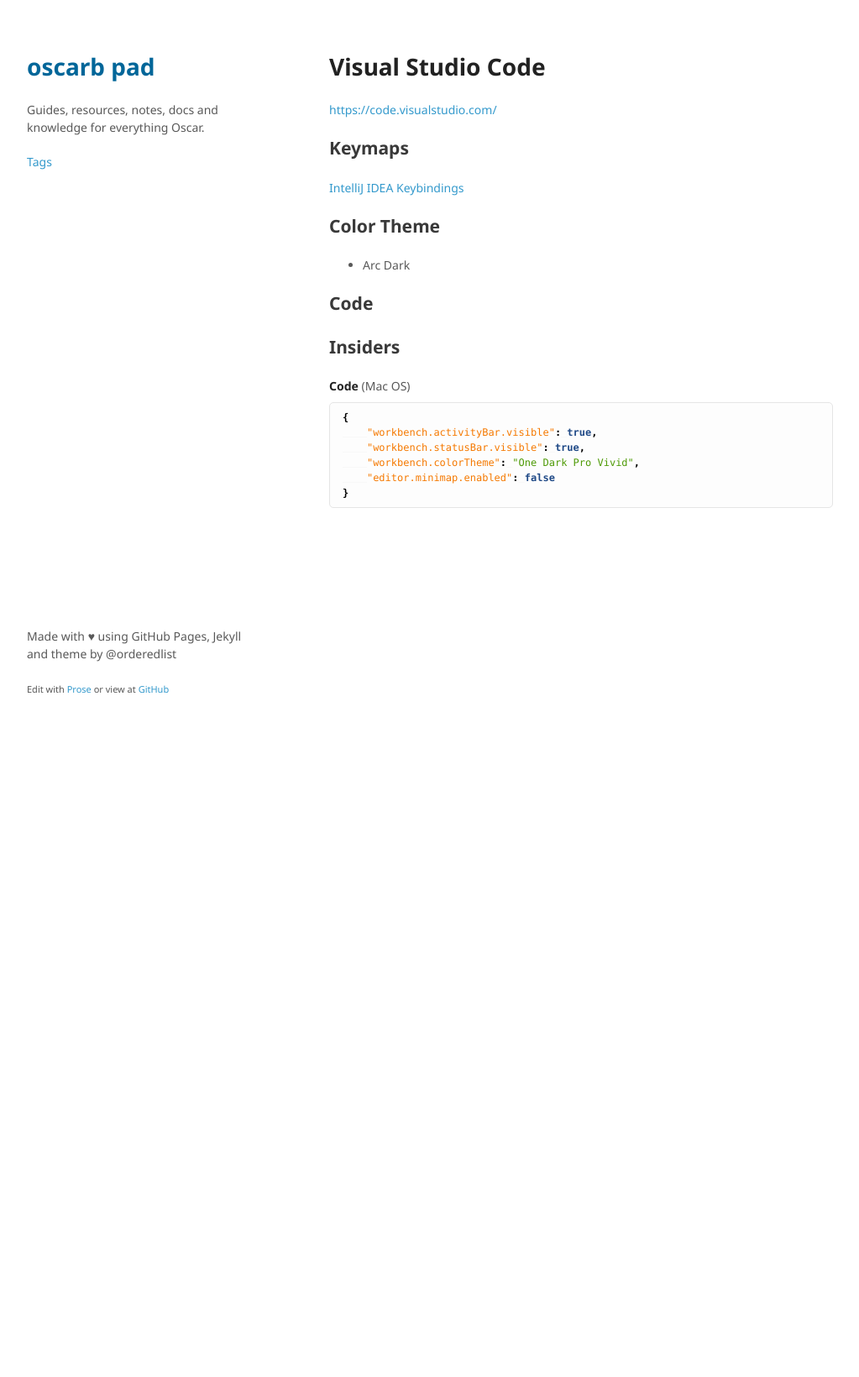
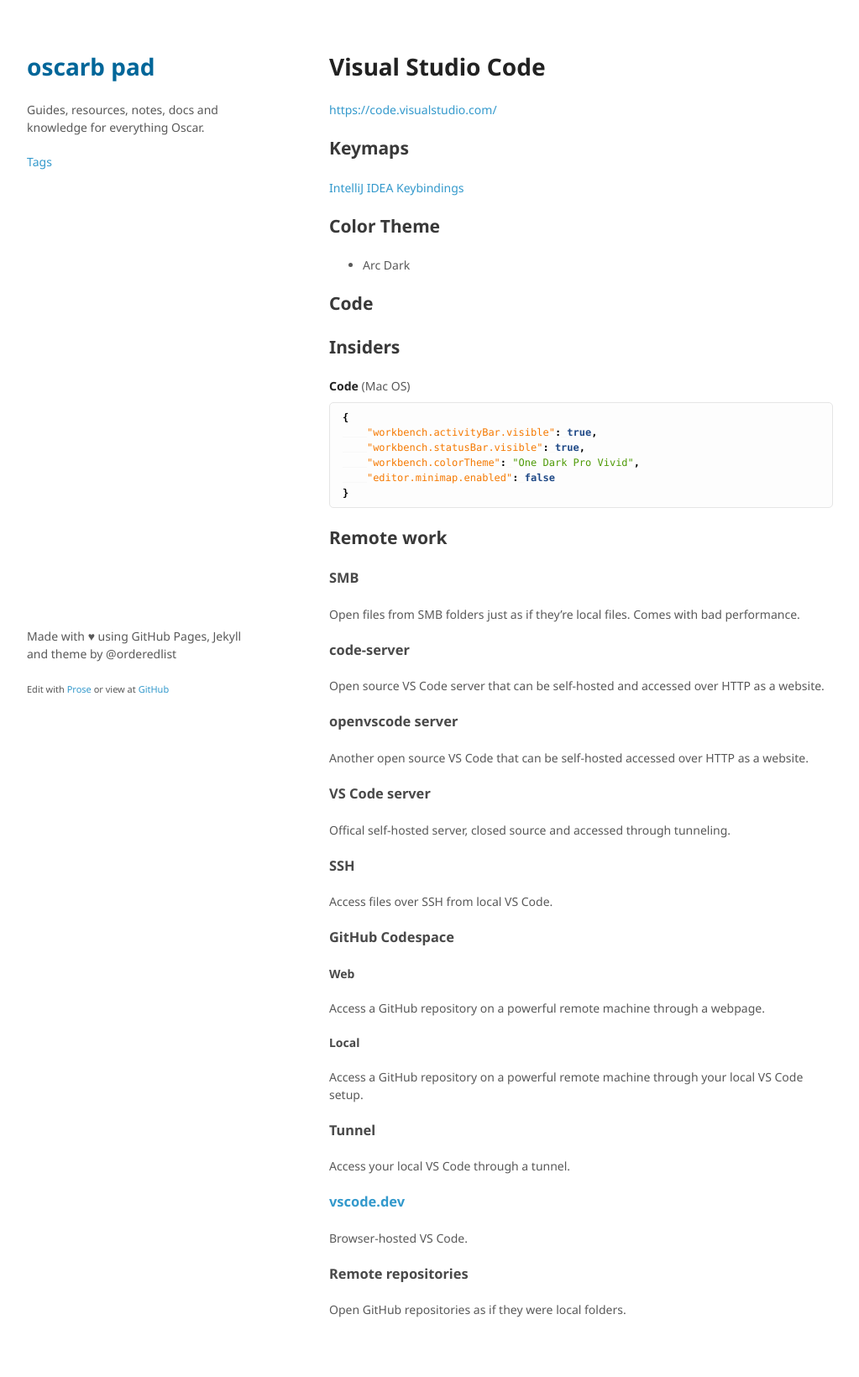
Before and after one commit to oscarb/pad, a Jekyll site: the page built from _docs/visual-studio-code.md, in a window 1280 px wide. Shown: the whole page at 84% size, without its empty margins (128-1151 px from the left). Built offline with Jekyll 4.4.1, drawn with Linux system fonts in a browser that asks for light colours; some web fonts are replaced; before the commit the page ends 900 px from its top, so only the background shows below that.

Commit message:
Update visual-studio-code.md

````diff
--- a/_docs/visual-studio-code.md
+++ b/_docs/visual-studio-code.md
@@ -31,3 +31,51 @@ https://code.visualstudio.com/
     "editor.minimap.enabled": false
 }
 ```
+
+
+
+## Remote work
+
+### SMB
+
+Open files from SMB folders just as if they're local files. Comes with bad performance.
+
+### code-server
+
+Open source VS Code server that can be self-hosted and accessed over HTTP as a website.
+
+### openvscode server
+
+Another open source VS Code that can be self-hosted accessed over HTTP as a website.
+
+### VS Code server
+
+Offical self-hosted server, closed source and accessed through tunneling.
+
+### SSH
+
+Access files over SSH from local VS Code.
+
+### GitHub Codespace
+
+#### Web
+
+Access a GitHub repository on a powerful remote machine through a webpage.
+
+#### Local
+
+Access a GitHub repository on a powerful remote machine through your local VS Code setup.
+
+### Tunnel
+
+Access your local VS Code through a tunnel.
+
+
+### vscode.dev
+
+Browser-hosted VS Code.
+
+
+### Remote repositories
+
+Open GitHub repositories as if they were local folders.
````
